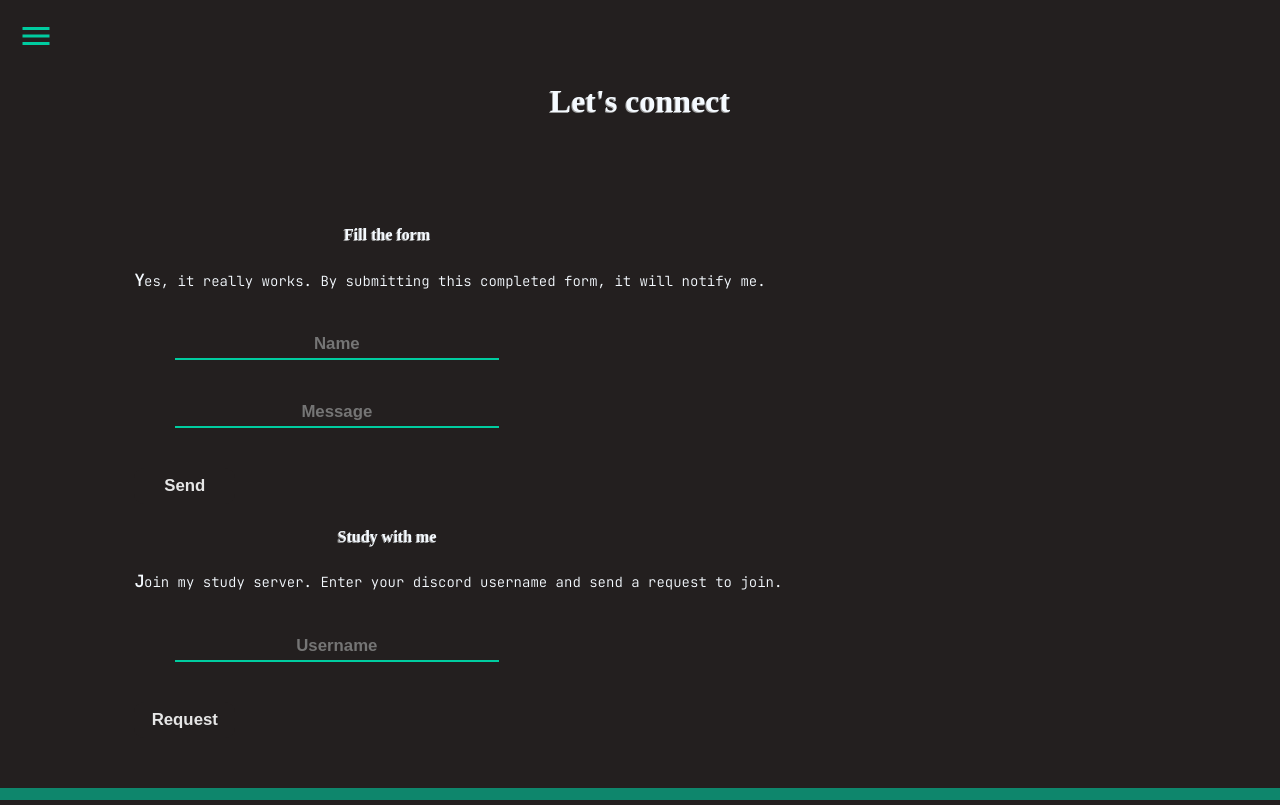
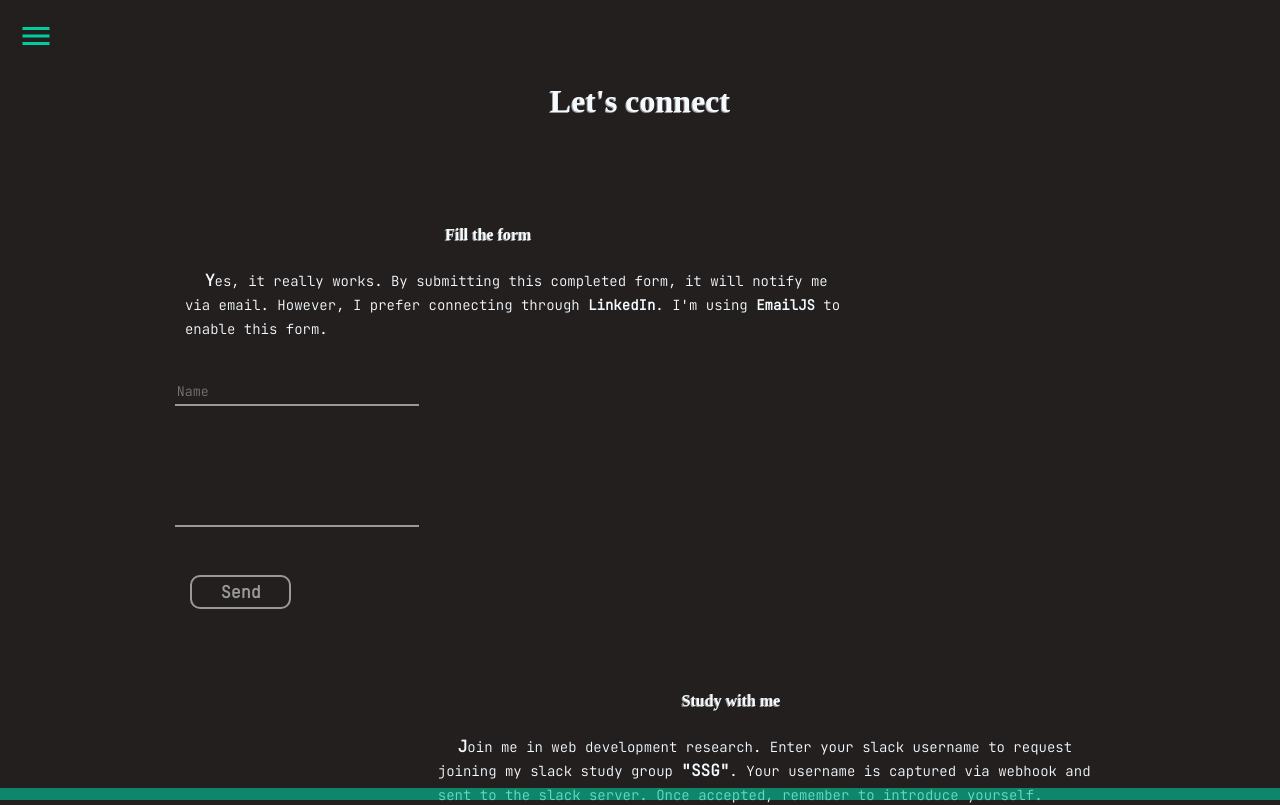
Before and after one commit to DayneLalmond/daylo-portfolio, a React (Create React App) app: page /connect in a window 1280 px wide. Shown: the top 805 px of the page. Built offline with nearby package versions, Linux system fonts and the light colour scheme; a web font is replaced by a local one.

Commit message:
finished connect section layout

```diff
--- a/src/pages/Connect.js
+++ b/src/pages/Connect.js
@@ -3,27 +3,31 @@ import '../styles/index.css';
 function Connect() {
 
   return (
+
     <main>
       <h3>Let's connect</h3>
 
       <section className="topics">
         {/* <mark>Contact Me</mark> */}
-        <h4>Fill the form</h4>
-        <p className="blogs"><b>Y</b>es, it really works. By submitting this completed form, it will notify me.</p>
+        <h4 className="about-me"> Fill the form</h4>
+        <p className="first-p"><b>Y</b>es, it really works. By submitting this completed form, it will notify me via email. However, I prefer connecting
+        through <strong><a href="https://www.linkedin.com/in/dayne-lalmond/" target="_blank">LinkedIn</a></strong>. I'm using <strong><a href="https://www.emailjs.com/" target="_blank">EmailJS</a></strong> to enable this form. </p>
         <div>
-          <form>
-          <input type="text" placeholder="Name"/>
-          <input type="text" placeholder="Message"/>
-          <input type="button" value="Send"/>
+          <form id="contact-me">
+            <input type="text" placeholder="Name" />
+            <textarea type="text" rows="4" maxlength="124" />
+            <input type="button" value="Send" />
+
           </form>
 
         </div>
-        <h4>Study with me</h4>
-        <p className="blogs"><b>J</b>oin my study server. Enter your discord username and send a request to join.</p>
-        <form>
-          <input type="text" placeholder="Username"/>
-          <input type="button" value="Request"/>
-          </form>
+        <h4 className="study">Study with me</h4>
+        <p className="second-p"><b>J</b>oin me in web development research. Enter your slack username to request joining my slack study group <b>"SSG"</b>. Your
+        username is captured via webhook and sent to the slack server. Once accepted, remember to introduce yourself.</p>
+        <form className="study" id="study-group">
+          <input type="text" placeholder="Username" />
+          <input type="button" value="Study" />
+        </form>
       </section>
     </main>
   );
--- a/src/pages/Home.js
+++ b/src/pages/Home.js
@@ -26,14 +26,14 @@ function Home() {
         <img src={avatar} id="profile" alt="Avatar" />
         <h3>Hello, I'm Dayne</h3>
         <section className="topics">
-          <h4 id="about-me">About Me</h4>
+          <h4 className="about-me">About Me</h4>
           <p className="first-p"><b>J</b>unior full-stack web developer, aspiring software engineer, and ambitious innovator. Focused primarily
             on <strong className="bold">MERN</strong> stack applications, I study the tools and material to expand my skillset. Additionally, I love
             creating automation. If you're interested in some of my completed automation, see my <strong><a href="#featured">featured</a></strong> project.
             Be sure to check out the Discord server provided. On my personal time,
             I enjoy reading, exercising, and listening to music.</p>
 
-          <h4 id="dev-blog">My Studies</h4>
+          <h4 className="study">My Studies</h4>
           <p className="second-p"><b>S</b>tart by understanding. With logical reasoning, complex breakthroughs, and additional tips, coding becomes simpler.
             The best sources to learn from come with good <strong className="bold">documentation</strong>. While developing a range of new material, remembering
             to review and save comments completes your work. See my <strong><NavLink to="/projects">
@@ -48,7 +48,7 @@ function Home() {
         {inView ? (
           <div className={isVisible ? "isVisible" : ""}>
             <div className="featured-div">
-              <img src={holiday} alt="logo" id="holiday" />
+            <a rel="noreferrer" href="https://www.theholiday.net/" target="_blank" className="ext-link"><img src={holiday} alt="logo" id="holiday" /></a>
               <p className="title">{title[0]}</p>
               <p className="description"><b>Q</b>uality multiplatform Minecraft community. Check out the <strong><a rel="noreferrer" href="https://www.theholiday.net/" target="_blank" className="ext-link">Website</a></strong>. Discuss on <strong><a rel="noreferrer" href="https://discord.gg/jzvyY2tFnQ" target="_blank" className="ext-link">Discord</a></strong>. Support me on <strong><a rel="noreferrer" href="https://www.patreon.com/holidaye" target="_blank" className="ext-link">Patreon</a></strong>.</p>
 
--- a/src/styles/index.css
+++ b/src/styles/index.css
@@ -27,7 +27,6 @@
 @keyframes reveal-github {
   from {
     transform: translateX(300%);
-
     opacity: 0;
   }
 
@@ -40,7 +39,7 @@
 
 #github:hover {
   width: 6.4vh;
-  left: 4vh;
+  left: 3.8vh;
   filter: invert(1);
   border: transparent 2px solid;
 }
@@ -210,12 +209,12 @@ b {
   font-size: medium;
 }
 
-#about-me {
+.about-me {
   margin-right: 30%;
   margin-left: 10%;
 }
 
-#dev-blog {
+.study {
   margin-top: 8%;
   margin-left: 34%;
   margin-right: 10%;
@@ -256,15 +255,18 @@ b {
 
 @keyframes holiday {
   0% {
-    filter: drop-shadow(0px 0px 60px #FF6666);
+    filter: drop-shadow(0px 0px 40px #FF6666);
+    scale: 1.0;
   }
 
   50% {
-    filter: drop-shadow(0px 0px 100px #e6e6e6);
+    filter: drop-shadow(0px 0px 60px #e6e6e6);
+    scale: 1.2;
   }
 
   100% {
-    filter: drop-shadow(0px 0px 60px #FF6666);
+    filter: drop-shadow(0px 0px 40px #FF6666);
+    scale: 1.0;
   }
 }
 
@@ -401,6 +403,7 @@ ul {
   from {
     opacity: 0;
   }
+
   to {
     opacity: 1;
   }
@@ -414,45 +417,86 @@ ul {
   border-bottom: 2px solid hsl(0, 0%, 90%);
 }
 
-input[type="text"], textarea {
+#contact-me input[type="button"] {
   position: relative;
   display: block;
-  text-align: center;
-  font-weight: bold;
-  font-size: larger;
+  margin: 6vh;
+  left: 1vh;
+}
+
+#study-group input[type="button"] {
+  position: relative;
+  display: block;
+  margin: 6vh;
+  left: -2vh;
+}
+
+input[type="text"],
+textarea {
+  font-family: 'JetBrains Mono', monospace;
+  position: relative;
+  display: block;
   color: hsl(0, 0%, 90%);
   margin: 4%;
   padding-bottom: 4px;
   background-color: transparent;
   border: transparent;
-  border-bottom: hsl(167, 100%, 40%) 2px solid;
-  width: 40vh;
+  border-bottom: hsl(0, 0%, 60%) 2px solid;
+  width: 30vh;
+  overflow: hidden;
+  resize: none;
+  transition: all 0.2s ease-in-out;
 }
 
 input[type="text"]:focus {
-  border-bottom: hsl(0, 0%, 90%) 2px solid;
+  border-bottom: hsl(167, 100%, 40%) 2px solid;
+  outline: none;
+  scale: 1.05;
+}
 
+textarea:focus {
+  text-align: left;
+  border-bottom: hsl(167, 100%, 40%) 2px solid;
   outline: none;
+  scale: 1.05;
 }
 
 input[type="button"] {
+  box-shadow: 0 0 0 2em rgba(#fff,0);
+  font-family: 'JetBrains Mono', monospace;
   position: relative;
-  color: hsl(0, 0%, 90%);
-  border: none;
+  color: hsl(0, 0%, 60%);
   font-weight: bold;
   font-size: larger;
-  padding: 8px;
+  padding: 4px;
   border-radius: 10px;
+  border: hsl(0, 0%, 60%) 2px solid;
   background-color: hsl(0, 5%, 13%);
   width: 6em;
+  transition: border 0.1s ease-in-out, border-radius 0.2s ease-in-out, scale 0.3s ease-in-out;
+}
+
+@keyframes hue {
+  from {
+    filter: hue-rotate(0deg);
+  }
+
+  to {
+    filter: hue-rotate(360deg);
+  }
 }
 
 input[type="button"]:hover {
   cursor: pointer;
-  background-color: hsl(207, 100%, 100%);
-  color: hsl(0, 5%, 13%);
+  color: hsl(0, 0%, 90%);
+  border: hsl(167, 100%, 40%) 2px solid;
+  border-radius: 8px;
+  scale: 1.1;
+  animation: end;
+  animation: hue 4s both infinite;
 }
 
 input[type="button"]:active {
   color: hsl(210, 100%, 50%);
+  animation: end;
 }
```
